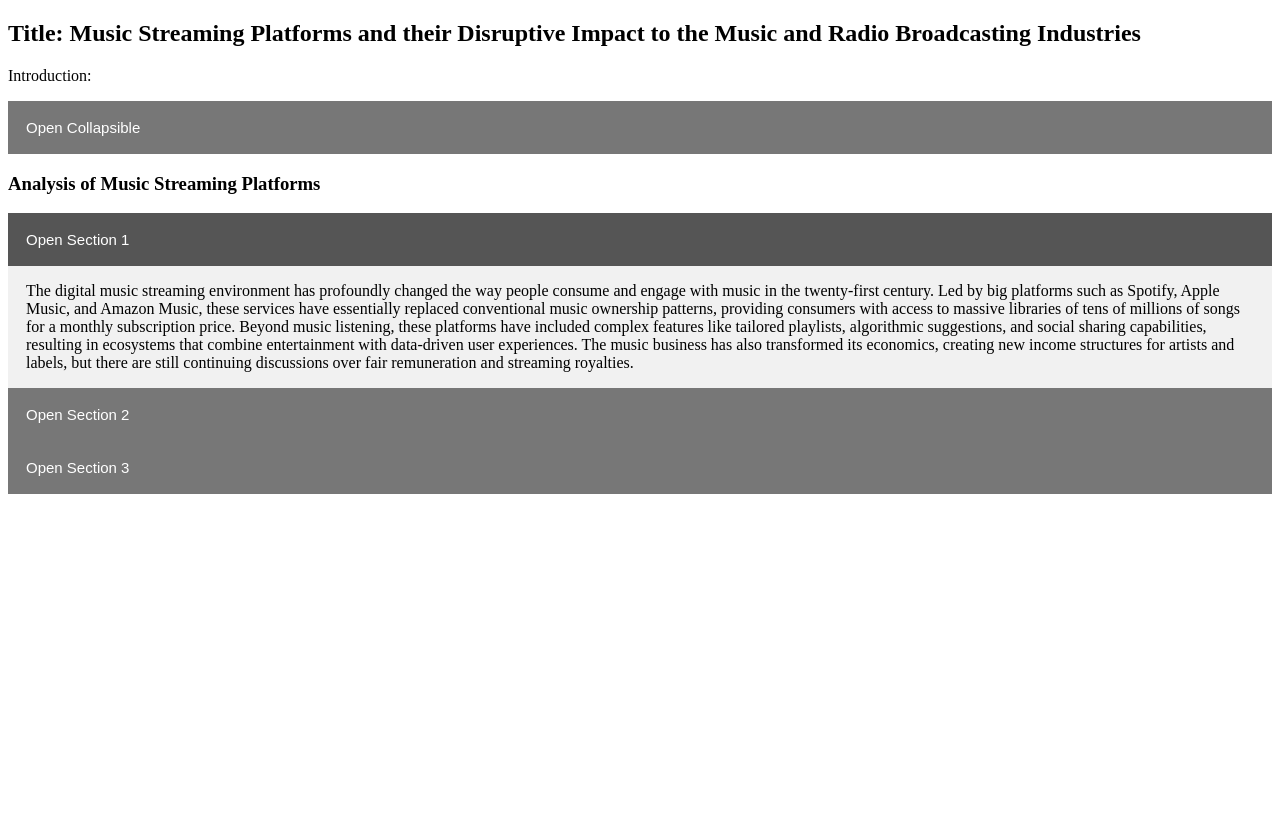
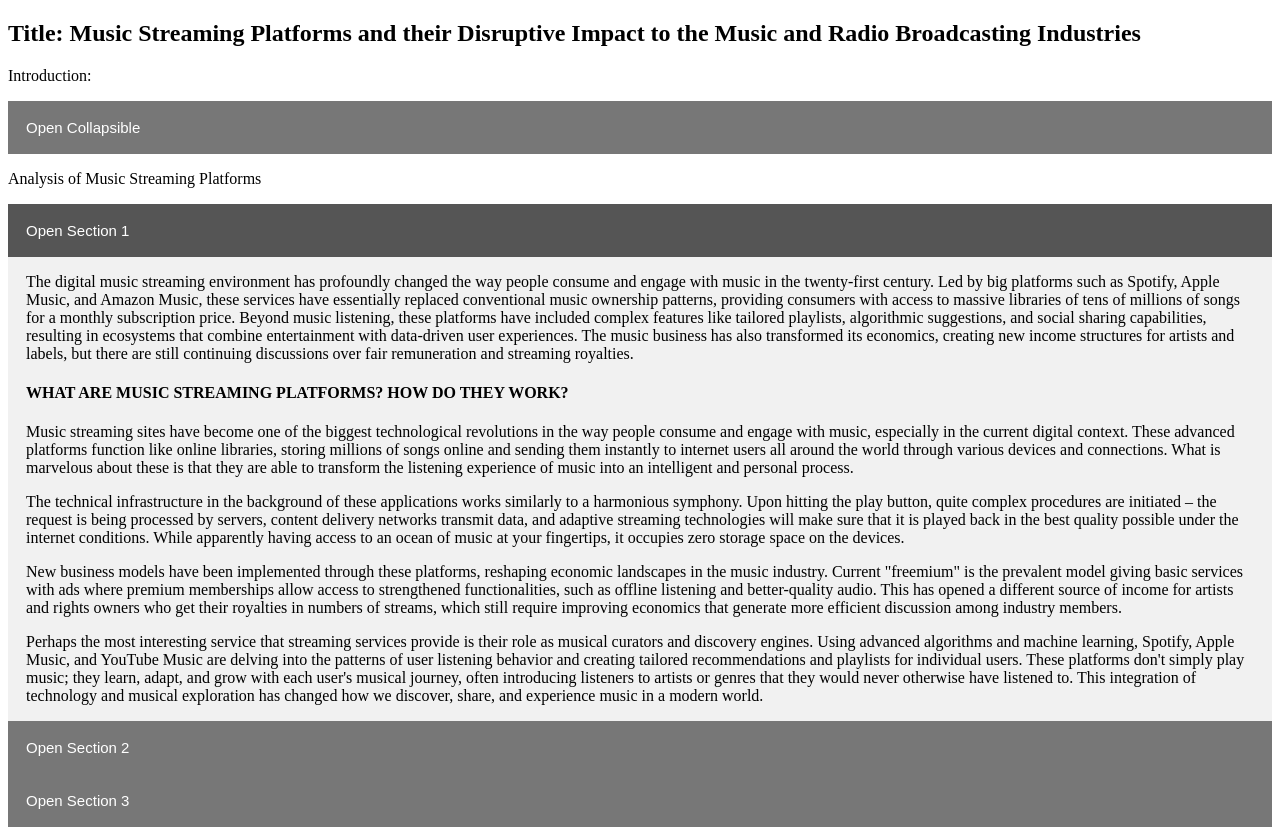
Before and after one commit to japesdr/mms142-groupf-2024.github.io, a plain HTML site: page index.html in a window 1280 px wide. Both pictures are taken after a click on the button "Open Section 1". Before the commit the page ends 800 px from the top, so only its background shows below. Drawn offline with Linux system fonts and the light colour scheme.

Commit message:
Update index.html

```diff
--- a/index.html
+++ b/index.html
@@ -44,11 +44,18 @@
 
 </div>
 
-<h3>Analysis of Music Streaming Platforms</h3>
+<p>Analysis of Music Streaming Platforms</p>
 <button type="button" class="collapsible">Open Section 1</button>
 <div class="content">
   <p>The digital music streaming environment has profoundly changed the way people consume and engage with music in the twenty-first century. Led by big platforms such as Spotify, Apple Music, and Amazon Music, these services have essentially replaced conventional music ownership patterns, providing consumers with access to massive libraries of tens of millions of songs for a monthly subscription price. Beyond music listening, these platforms have included complex features like tailored playlists, algorithmic suggestions, and social sharing capabilities, resulting in ecosystems that combine entertainment with data-driven user experiences. The music business has also transformed its economics, creating new income structures for artists and labels, but there are still continuing discussions over fair remuneration and streaming royalties.
 </p>
+
+  <h4>WHAT ARE MUSIC STREAMING PLATFORMS? HOW DO THEY WORK?</h4>
+  <p>Music streaming sites have become one of the biggest technological revolutions in the way people consume and engage with music, especially in the current digital context. These advanced platforms function like online libraries, storing millions of songs online and sending them instantly to internet users all around the world through various devices and connections. What is marvelous about these is that they are able to transform the listening experience of music into an intelligent and personal process.</p>
+  <p>The technical infrastructure in the background of these applications works similarly to a harmonious symphony. Upon hitting the play button, quite complex procedures are initiated – the request is being processed by servers, content delivery networks transmit data, and adaptive streaming technologies will make sure that it is played back in the best quality possible under the internet conditions. While apparently having access to an ocean of music at your fingertips, it occupies zero storage space on the devices.</p>
+  <p>New business models have been implemented through these platforms, reshaping economic landscapes in the music industry. Current "freemium" is the prevalent model giving basic services with ads where premium memberships allow access to strengthened functionalities, such as offline listening and better-quality audio. This has opened a different source of income for artists and rights owners who get their royalties in numbers of streams, which still require improving economics that generate more efficient discussion among industry members.</p>
+  <p>Perhaps the most interesting service that streaming services provide is their role as musical curators and discovery engines. Using advanced algorithms and machine learning, Spotify, Apple Music, and YouTube Music are delving into the patterns of user listening behavior and creating tailored recommendations and playlists for individual users. These platforms don't simply play music; they learn, adapt, and grow with each user's musical journey, often introducing listeners to artists or genres that they would never otherwise have listened to. This integration of technology and musical exploration has changed how we discover, share, and experience music in a modern world.</p>
+
 </div>
 <button type="button" class="collapsible">Open Section 2</button>
 <div class="content">
```
